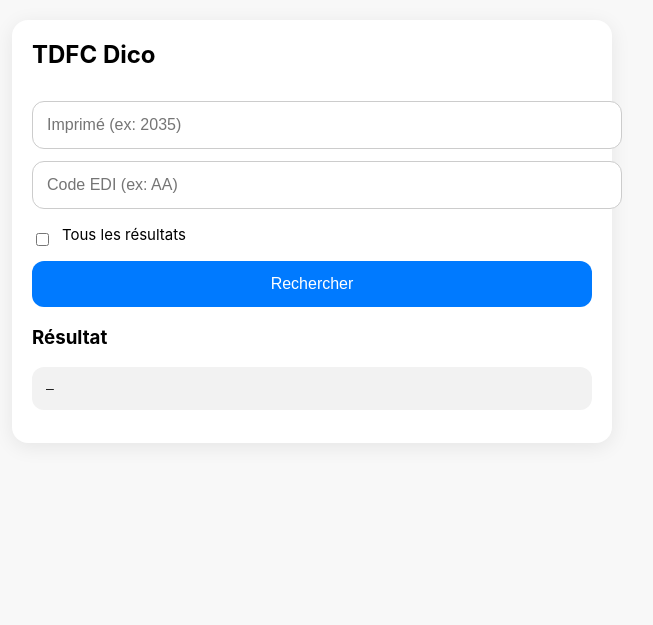
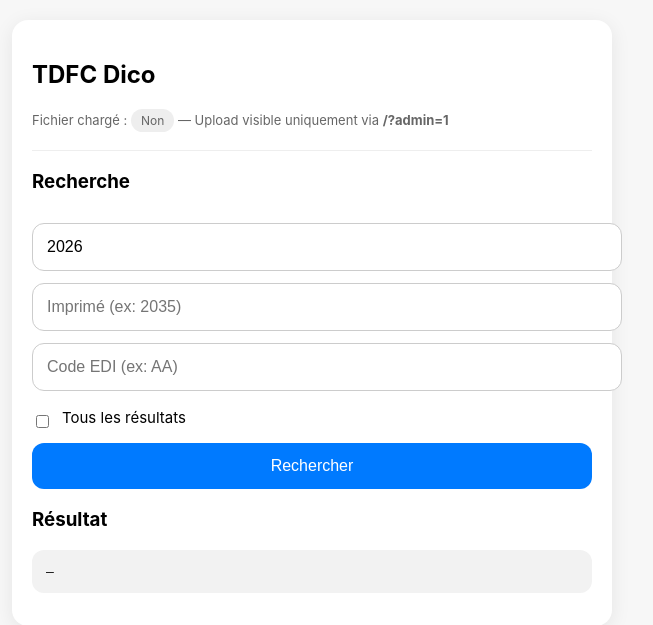
Before and after one commit to trendysoft451/tdfc-web, a FastAPI app: page / in a window 1280 px wide. Shown: the top 625 px of the page, without its empty margins (328-981 px from the left). Run offline with FastAPI, Linux system fonts and the light colour scheme.

Commit message:
Update index.html

```diff
--- a/templates/index.html
+++ b/templates/index.html
@@ -11,66 +11,19 @@
   <meta name="apple-mobile-web-app-status-bar-style" content="default">
   <meta name="apple-mobile-web-app-title" content="TDFC Dico">
   <link rel="apple-touch-icon" href="/static/icon.png">
-
-  <!-- Favicon (optionnel) -->
   <link rel="icon" type="image/png" href="/static/icon.png">
 
   <style>
-    body {
-      font-family: -apple-system, system-ui, sans-serif;
-      margin: 20px;
-      background: #f8f8f8;
-    }
-
-    .card {
-      max-width: 560px;
-      margin: 0 auto;
-      padding: 20px;
-      background: white;
-      border-radius: 16px;
-      box-shadow: 0 4px 20px rgba(0,0,0,0.08);
-    }
-
-    h2 {
-      margin-top: 0;
-    }
-
-    input, button {
-      width: 100%;
-      padding: 14px;
-      margin-top: 12px;
-      font-size: 16px;
-      border-radius: 12px;
-      border: 1px solid #ccc;
-    }
-
-    button {
-      background: #007aff;
-      color: white;
-      border: none;
-      cursor: pointer;
-    }
-
-    button:active {
-      opacity: 0.85;
-    }
-
-    label {
-      display: flex;
-      align-items: center;
-      gap: 10px;
-      margin-top: 12px;
-      font-size: 15px;
-    }
-
-    pre {
-      white-space: pre-wrap;
-      word-wrap: break-word;
-      background: #f2f2f2;
-      padding: 14px;
-      border-radius: 12px;
-      margin-top: 14px;
-    }
+    body { font-family: -apple-system, system-ui, sans-serif; margin: 20px; background: #f7f7f7; }
+    .card { max-width: 560px; margin: 0 auto; padding: 20px; background: #fff; border-radius: 16px; box-shadow: 0 4px 20px rgba(0,0,0,0.08); }
+    input, button { width: 100%; padding: 14px; margin-top: 12px; font-size: 16px; border-radius: 12px; border: 1px solid #ccc; }
+    button { background: #007aff; color: #fff; border: none; cursor: pointer; }
+    button:active { opacity: 0.85; }
+    label { display: flex; align-items: center; gap: 10px; margin-top: 12px; font-size: 15px; }
+    pre { white-space: pre-wrap; word-wrap: break-word; background: #f2f2f2; padding: 14px; border-radius: 12px; margin-top: 14px; }
+    .hr { height: 1px; background: #eee; margin: 18px 0; }
+    .hint { color:#666; font-size: 13px; margin-top: 8px; }
+    .badge { display:inline-block; padding: 4px 10px; border-radius: 999px; background:#eee; font-size: 12px; }
   </style>
 </head>
 
@@ -78,6 +31,32 @@
   <div class="card">
     <h2>TDFC Dico</h2>
 
+    <div class="hint">
+      Fichier chargé :
+      {% if has_file %}
+        <span class="badge">Oui</span>
+      {% else %}
+        <span class="badge">Non</span>
+      {% endif %}
+      — Upload visible uniquement via <b>/?admin=1</b>
+    </div>
+
+    {% if is_admin_ui %}
+      <div class="hr"></div>
+      <h3>Admin (upload)</h3>
+      <div class="hint">Cette section est visible car tu es sur <b>/?admin=1</b>.</div>
+
+      <input id="adminKey" placeholder="Clé admin (TDFC_ADMIN_KEY)" />
+      <input id="sheetUpload" value="{{ sheet_default }}" placeholder="Onglet (ex: 2026)" />
+      <input id="file" type="file" accept=".xlsx" />
+      <button onclick="upload()">Uploader & indexer</button>
+      <pre id="uploadOut">—</pre>
+    {% endif %}
+
+    <div class="hr"></div>
+
+    <h3>Recherche</h3>
+    <input id="sheet" value="{{ sheet_default }}" placeholder="Onglet (ex: 2026)" />
     <input id="imprime" placeholder="Imprimé (ex: 2035)" />
     <input id="codeedi" placeholder="Code EDI (ex: AA)" />
 
@@ -93,40 +72,53 @@
   </div>
 
   <script>
+    async function upload() {
+      const f = document.getElementById("file").files[0];
+      const key = document.getElementById("adminKey").value.trim();
+      const sheet = (document.getElementById("sheetUpload").value.trim() || "2026");
+      const box = document.getElementById("uploadOut");
+
+      if (!f) { box.textContent = "Choisis un fichier .xlsx"; return; }
+
+      const fd = new FormData();
+      fd.append("file", f);
+
+      box.textContent = "Upload en cours…";
+
+      const url = "/upload?sheet=" + encodeURIComponent(sheet) + "&key=" + encodeURIComponent(key);
+      const res = await fetch(url, { method: "POST", body: fd });
+      const data = await res.json();
+
+      if (!res.ok) {
+        box.textContent = (data.detail || "Erreur");
+        return;
+      }
+
+      box.textContent = "OK — indexation terminée. Redirection…";
+      setTimeout(() => location.href = "/", 600);  // cache l’upload après succès
+    }
+
     async function lookup() {
+      const sheet = (document.getElementById("sheet").value.trim() || "2026");
       const imprime = document.getElementById("imprime").value.trim();
       const codeedi = document.getElementById("codeedi").value.trim();
       const all = document.getElementById("all").checked;
 
+      const out = document.getElementById("out");
+
       if (!imprime || !codeedi) {
-        document.getElementById("out").textContent = "Veuillez renseigner les deux champs.";
+        out.textContent = "Veuillez renseigner Imprimé et Code EDI.";
         return;
       }
 
-      const qs = new URLSearchParams({
-        imprime,
-        codeedi,
-        all: String(all)
-      });
-
+      const qs = new URLSearchParams({ sheet, imprime, codeedi, all: String(all) });
       const res = await fetch("/lookup?" + qs.toString());
       const data = await res.json();
 
-      const out = document.getElementById("out");
+      if (!res.ok) { out.textContent = (data.detail || "Erreur serveur"); return; }
+      if (!data.found) { out.textContent = "Non trouvé"; return; }
 
-      if (!res.ok) {
-        out.textContent = data.detail || "Erreur serveur";
-        return;
-      }
-
-      if (!data.found) {
-        out.textContent = "Non trouvé";
-        return;
-      }
-
-      out.textContent = data.libelle
-        ? data.libelle
-        : (data.libelles || []).join("\\n");
+      out.textContent = data.libelle ? data.libelle : (data.libelles || []).join("\\n");
     }
   </script>
 </body>
```
